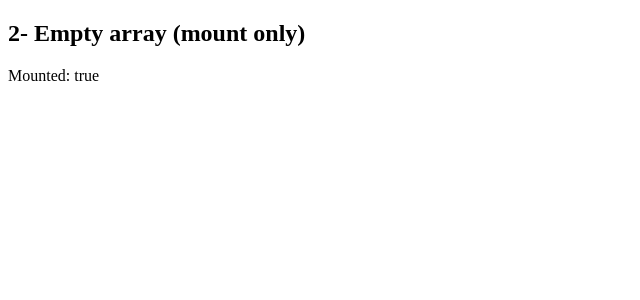
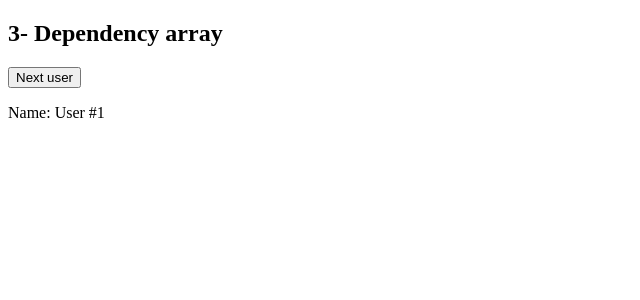
Before and after one commit to HaithamAbuDraz/react-advanced, a React (Vite) app: page / in a window 1280 px wide. Shown: the top 300 px of the page, without its empty margins (0-640 px from the left). Built offline with nearby package versions, Linux system fonts and the light colour scheme.

Commit message:
Replace EmptyDepsExample with WithDepsExample in UseEffectLesson

```diff
--- a/src/revision/React-Hooks/03-UseEffectLesson/UseEffectLesson.tsx
+++ b/src/revision/React-Hooks/03-UseEffectLesson/UseEffectLesson.tsx
@@ -1,5 +1,5 @@
-import EmptyDepsExample from './examples/EmptyDepsExample';
+import WithDepsExample from './examples/WithDepsExample';
 
 export default function UseEffectLesson() {
-  return <EmptyDepsExample />;
+  return <WithDepsExample />;
 }
```
